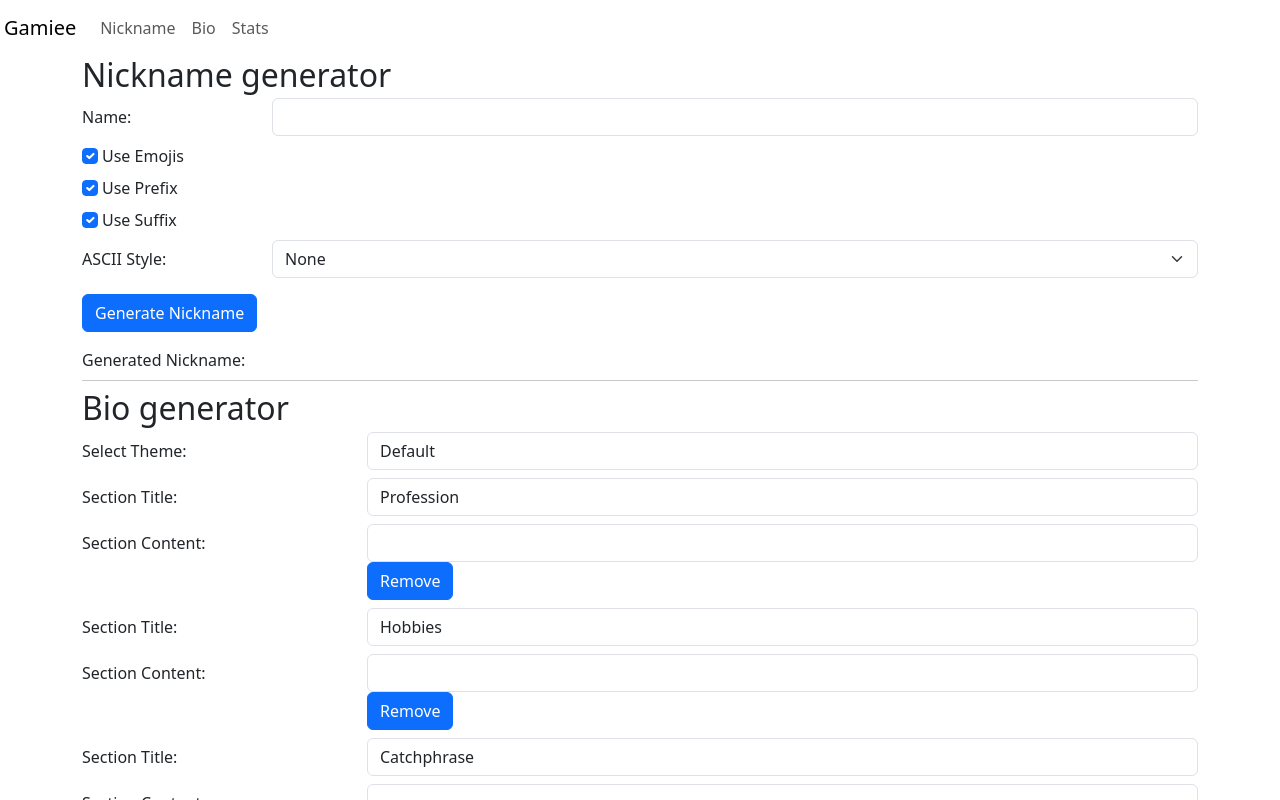
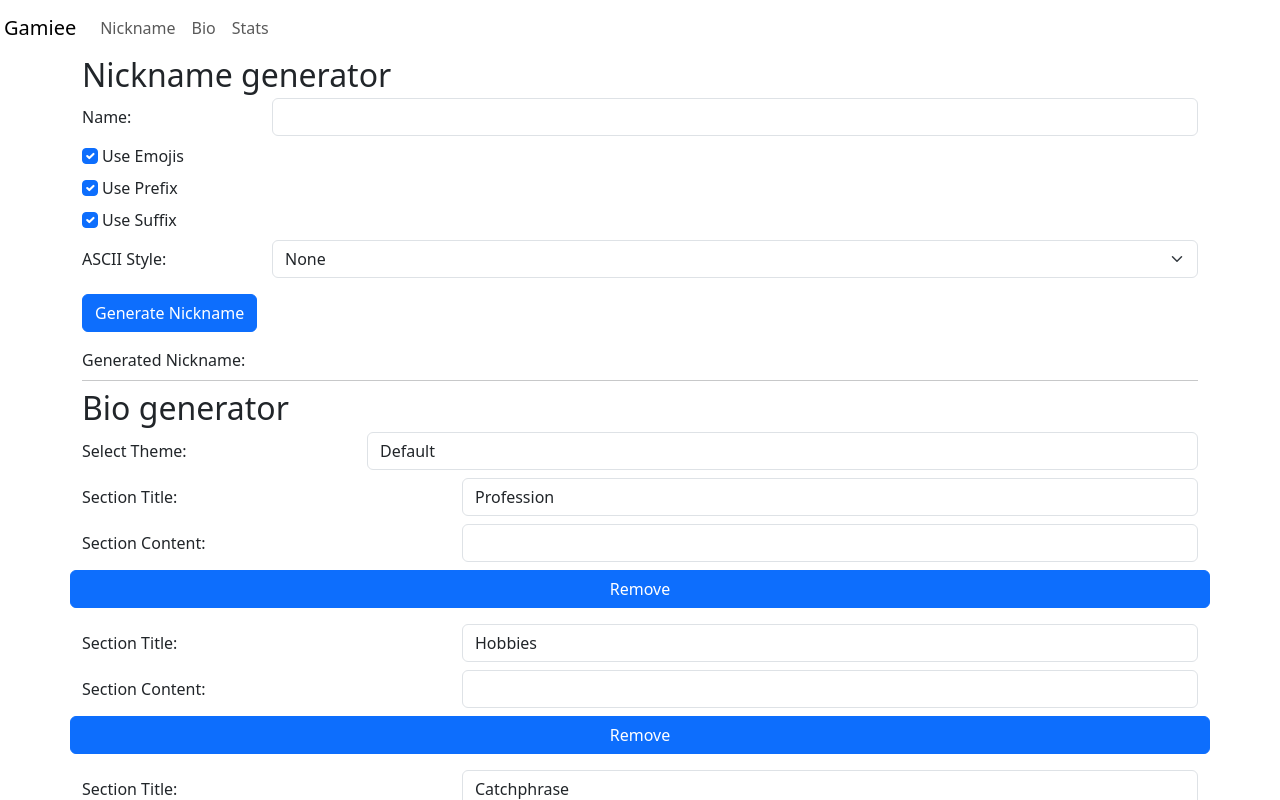
Before and after one commit to AlexYelisieiev/university-course-work, a React (Vite) app: page / in a window 1280 px wide. Shown: the top 800 px of the page. Built offline with nearby package versions, Linux system fonts and the light colour scheme.

Commit message:
Update bio

```diff
--- a/src/components/BioGenerator.jsx
+++ b/src/components/BioGenerator.jsx
@@ -77,8 +77,8 @@ const BioGenerator = () => {
 			{sections.map((section, index) => (
 				<div>
 				<div key={index} className="row mb-2">
-					<label className='col-sm-3 col-form-label' htmlFor={`section-title-${index}`}>Section Title:</label>
-					<div className='col-sm-9'>
+					<label className='col-sm-4 col-form-label' htmlFor={`section-title-${index}`}>Section Title:</label>
+					<div className='col-sm-8'>
 						<input
 							className='form-control'
 							type="text"
@@ -89,8 +89,8 @@ const BioGenerator = () => {
 					</div>
 				</div>
 				<div className='row mb-2'>
-					<label className='col-sm-3 col-form-label' htmlFor={`section-${index}`}>Section Content:</label>
-					<div className='col-sm-9'>
+					<label className='col-sm-4 col-form-label' htmlFor={`section-${index}`}>Section Content:</label>
+					<div className='col-sm-8'>
 						<input
 							className='form-control'
 							type="text"
@@ -99,11 +99,7 @@ const BioGenerator = () => {
 							onChange={(e) => updateSectionValue(index, e.target.value)}
 							/>
 					</div>
-
-					<div className="col-sm-3"></div>
-					<div className='col-sm-9'>
-						<button className='btn btn-primary' onClick={() => removeSection(index)}>Remove</button>
-					</div>
+					<button className='btn btn-primary my-2' onClick={() => removeSection(index)}>Remove</button>
 				</div>
 				</div>
 			))}
```
